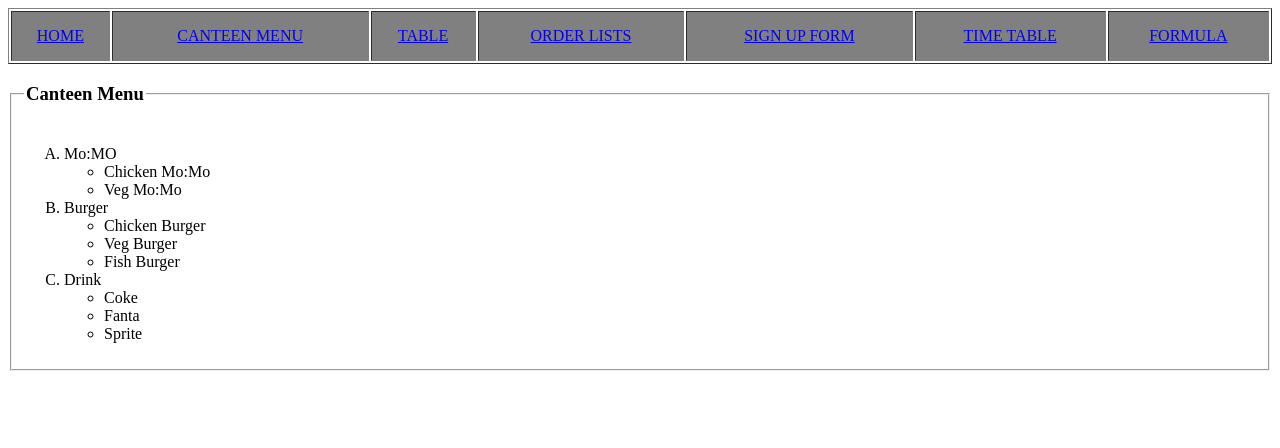
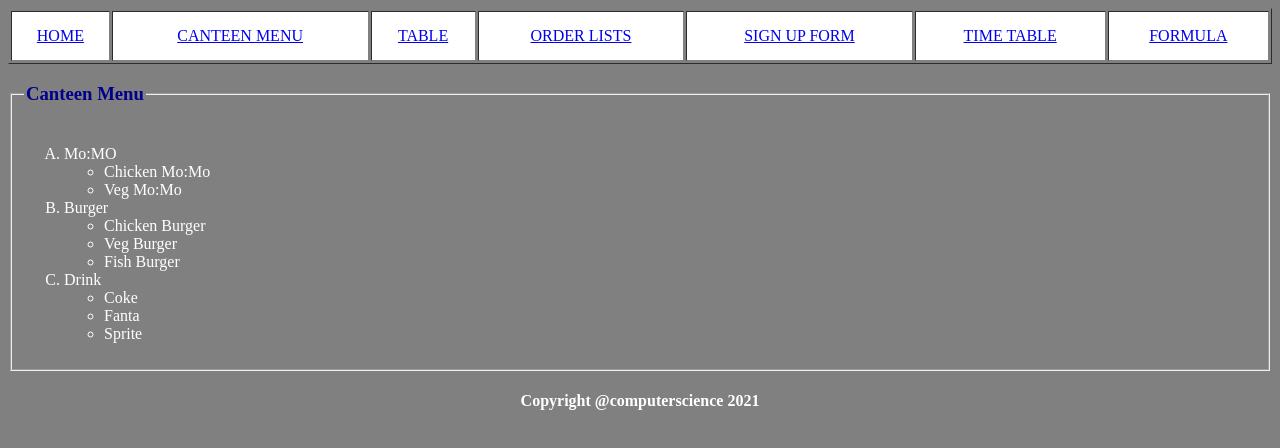
Before and after one commit to ourtry13/firstpage, a plain HTML site: page canteen menu.html in a window 1280 px wide. Drawn offline with Linux system fonts and the light colour scheme.

Commit message:
Update canteen menu.html

```diff
--- a/canteen menu.html
+++ b/canteen menu.html
@@ -3,12 +3,30 @@
 <head>
 	<meta charset="utf-8">
 	<title> Canteen Menu</title>
+
+
+	<style>
+h4{
+
+	text-align: center;
+}
+legend{
+	color: darkblue;
+}
+body{
+	color:white;
+	background-color: grey;
+}
+
+
+
+</style>
 </head>
 <body>
 
 	<table width="100%" cellpadding="0" border="1">
 
-		<tr align="center" bgcolor="#808080"  height="50px">
+		<tr align="center" bgcolor="white"  height="50px">
 			<td> <a href="index.html"> HOME </a></td>
 			<td> <a href="canteen menu.html">CANTEEN MENU </a></td>
 			<td> <a href="table.html">TABLE </a></td>
@@ -47,6 +65,9 @@
 </ul>
 
 </fieldset>
+<h4> Copyright @computerscience 2021 </h4>
+
+
 
 </body>
 </html>
```
